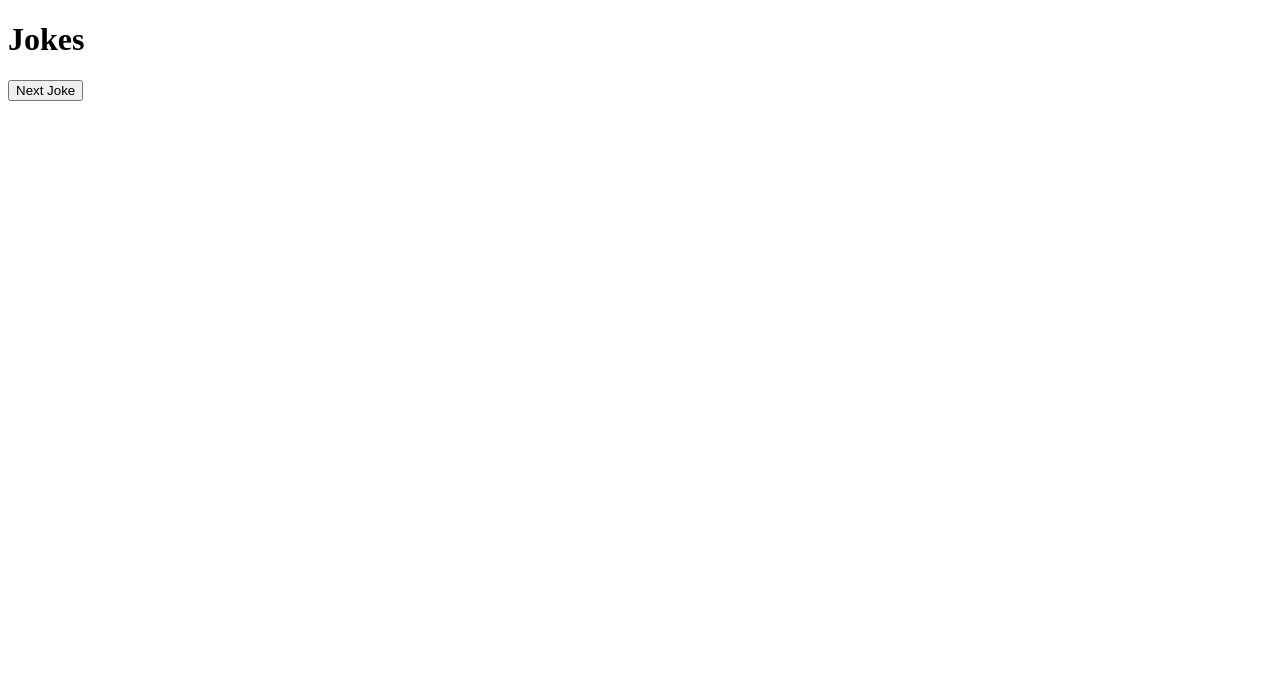
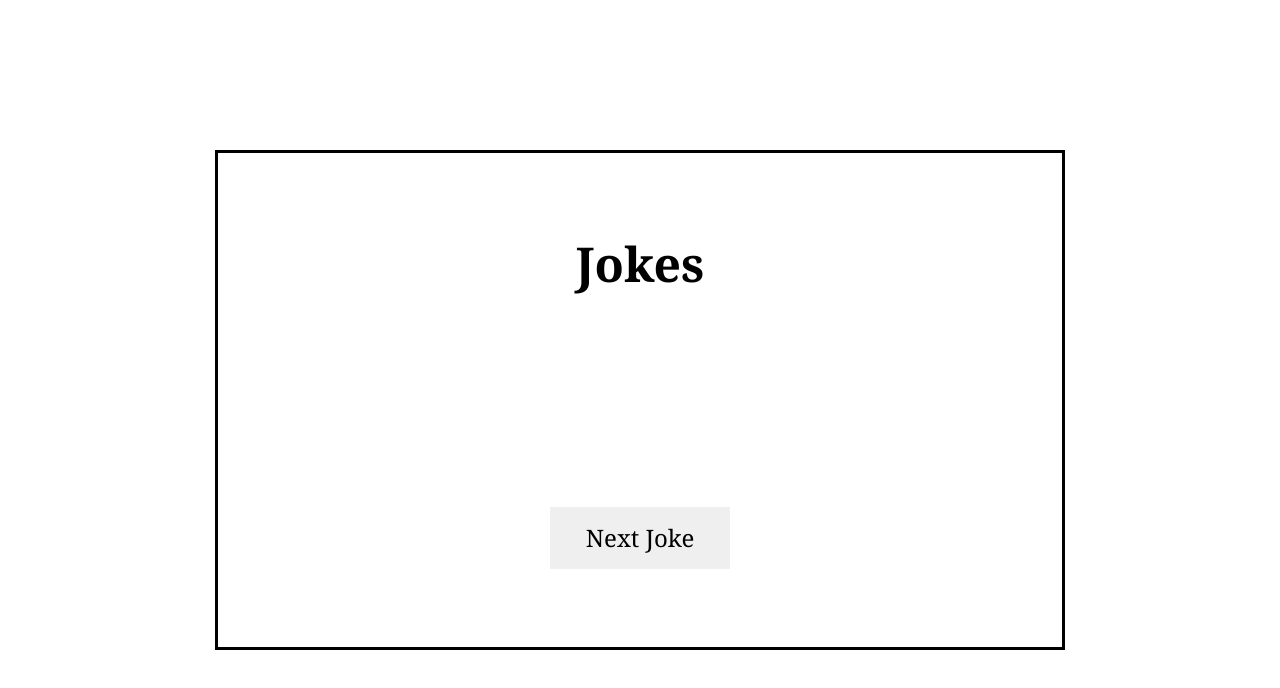
Before and after one commit to ecuellarfernandez/react-acudits, a React (Create React App) app: page / in a window 1280 px wide. Shown: the top 688 px of the page. Built offline with nearby package versions, Linux system fonts and the light colour scheme.

Commit message:
Primera versión maquetado

```diff
--- /dev/null
+++ b/src/App.css
@@ -0,0 +1,19 @@
+.appContainer{
+    min-height: 100vh;
+    height: auto;
+    display: flex;
+    align-items: center;
+    justify-content: center;
+    text-align: center;
+}
+    .jokesCard{
+        margin: 1em;
+        display: grid;
+        place-items: center;
+        padding: 2% 5%;
+        /* border 3px */
+        border: 0.125em solid black;
+        min-height: 20.833em;
+        height: auto;
+        width: min(35.417em, 90%);
+    }
--- a/src/App.js
+++ b/src/App.js
@@ -1,4 +1,5 @@
 import React, { useState } from "react";
+import './App.css'
 
 function App() {
 
@@ -16,10 +17,12 @@ function App() {
   }
 
   return (
-    <div>
-      <h1>Jokes</h1>
-      <p>{joke}</p>
-      <button onClick={getData}>Next Joke</button>
+    <div className='appContainer'>
+      <div className="jokesCard">
+        <h1>Jokes</h1>
+        <p>{joke}</p>
+        <button onClick={getData}>Next Joke</button>
+      </div>
     </div>
   );
 }
--- /dev/null
+++ b/src/index.css
@@ -0,0 +1,18 @@
+*{
+    margin: 0; padding: 0;
+    box-sizing: border-box;
+    font-family: Cambria, Cochin, Georgia, Times, 'Times New Roman', serif;
+}
+body{
+    /* 24px base */
+    font-size: 150%;
+}
+
+button{
+    /* 20px */
+    font-size: 1em;
+    /* 10px 15px */
+    padding: 2% 5%;
+    cursor: pointer;
+    border: none;
+}
--- a/src/index.js
+++ b/src/index.js
@@ -1,6 +1,7 @@
 import React from 'react';
 import ReactDOM from 'react-dom';
 import App from './App';
+import './index.css'
 
 ReactDOM.render(
   <App />,
```
